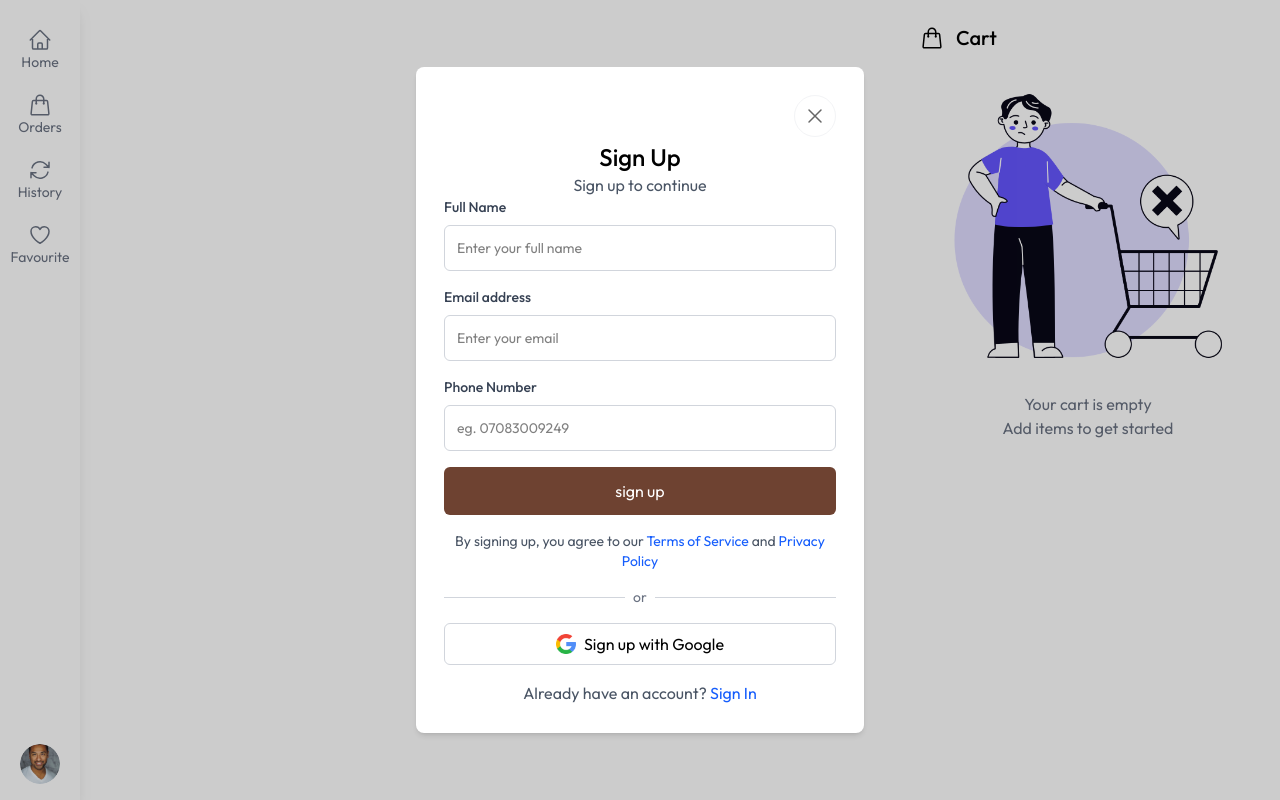
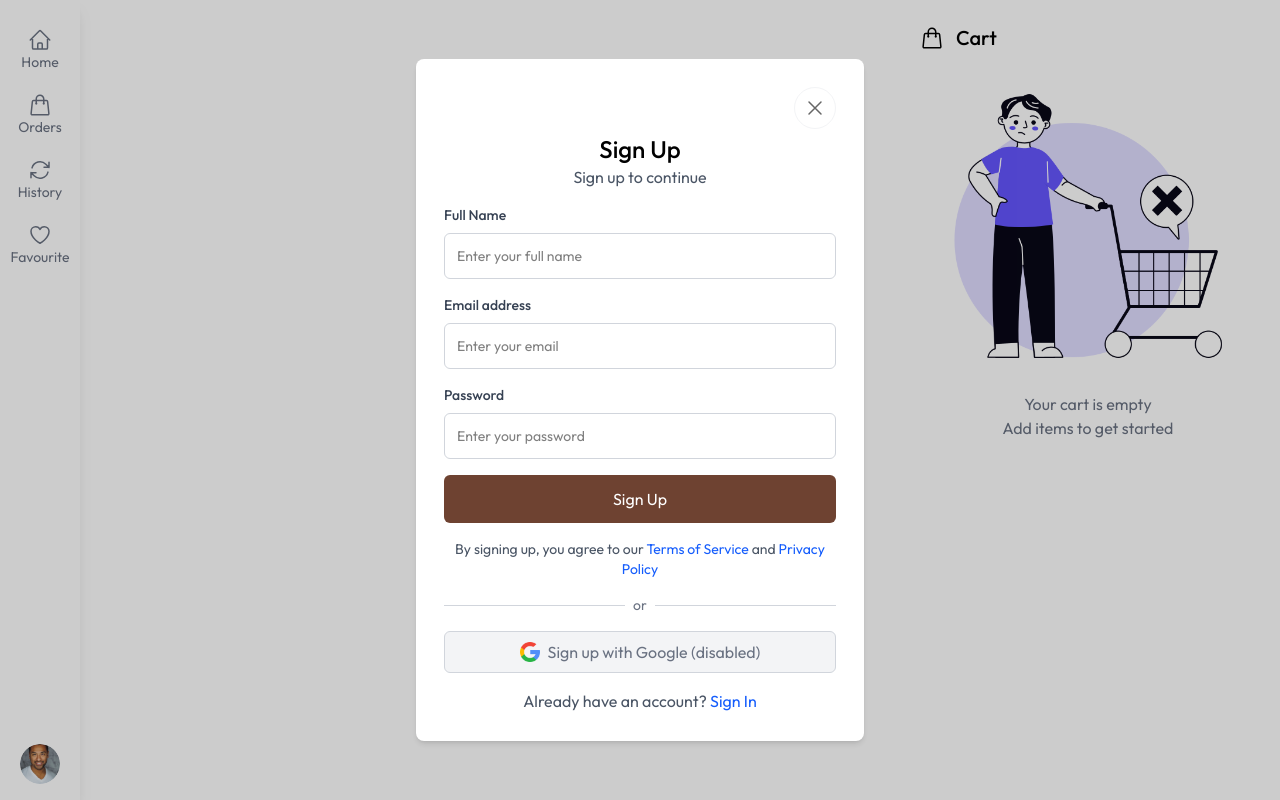
Before and after one commit to Godspowerj/Foodnest, a Next.js app: page /SignUp in a window 1280 px wide. Built offline with nearby package versions, Linux system fonts and the light colour scheme.

Commit message:
in progress

```diff
--- a/src/components/AppContextApi/AppContext.tsx
+++ b/src/components/AppContextApi/AppContext.tsx
@@ -1,8 +1,11 @@
 "use client";
 import { Products, products } from "@/asset/Product";
-import React, { createContext, useState } from "react";
+import React, { createContext, useEffect, useState } from "react";
 import { useRouter } from "next/navigation";
 import { toast } from "react-toastify";
+import { createUserWithEmailAndPassword, signInWithEmailAndPassword } from "firebase/auth";
+import { auth } from "@/lib/firebase";
+import { signOut } from "firebase/auth";
 
 type AppContextType = {
   cart: CartItem[];
@@ -31,6 +34,10 @@ type AppContextType = {
   setFavorite: React.Dispatch<React.SetStateAction<favorite[]>>;
   handleFavourite: (item: favorite) => void;
   removeFromFavourite: (id: number) => void;
+  currentUser: UserType;
+  setCurrentUser: React.Dispatch<React.SetStateAction<UserType>>;
+  emailSignup: (email: string, password: string) => Promise<void>;
+  emailSignin: (email: string, password: string) => Promise<void>;
 };
 type CartItem = {
   id: number;
@@ -43,6 +50,12 @@ type CartItem = {
 };
 type PlaceOrder = CartItem[];
 type favorite = Products;
+type UserType = {
+  name?: string | null;
+  email?: string | null;
+  photo?: string | null;
+  uid?: string;
+} | null;
 
 export const AppContext = createContext<AppContextType | undefined>(undefined);
 
@@ -57,6 +70,7 @@ export const AppProvider: React.FC<{ children: React.ReactNode }> = ({
   const [placeOrder, setPlaceOrder] = useState<PlaceOrder>([]);
   const [loading, setLoading] = useState<boolean>(false);
   const [favorite, setFavorite] = useState<favorite[]>([]);
+  const [currentUser, setCurrentUser] = useState<UserType>(null);
 
   const router = useRouter();
 
@@ -77,7 +91,7 @@ export const AppProvider: React.FC<{ children: React.ReactNode }> = ({
       : products.filter((item) => item.category === selectCategory).length;
 
   // Function to add items to the cart
-  const addToCart = (item:Products) => {
+  const addToCart = (item: Products) => {
     setCart((prev) => {
       const found = prev.find((cartItem) => cartItem.id === item.id);
       if (found) {
@@ -101,6 +115,7 @@ export const AppProvider: React.FC<{ children: React.ReactNode }> = ({
       ];
     });
   };
+
 
   const handleLoading = () => {
     setLoading(true);
@@ -142,7 +157,7 @@ export const AppProvider: React.FC<{ children: React.ReactNode }> = ({
   const removeFromFavourite = (id: number) => {
     setFavorite((prev) => prev.filter((favItem) => favItem.id !== id));
     toast.error("Item removed from favourites");
-  }
+  };
 
   // Function to update the quantity of items in the cart
   const updateCartQuantity = (id: number, amount: number) => {
@@ -157,6 +172,44 @@ export const AppProvider: React.FC<{ children: React.ReactNode }> = ({
         .filter((cartItem) => cartItem.quantity > 0)
     );
   };
+
+
+
+const emailSignup = async (email: string, password: string) => {
+  try {
+    const userCredential = await createUserWithEmailAndPassword(auth, email, password);
+    const user = userCredential.user;
+    setCurrentUser({
+      name: user.displayName,
+      email: user.email,
+      photo: user.photoURL,
+      uid: user.uid,
+    });
+    toast.success("✅ Signed up successfully!");
+  } catch (error: any) {
+    console.error("❌ Signup error:", error.message);
+    toast.error(error.message);
+  }
+};
+
+const emailSignin = async (email: string, password: string) => {
+  try {
+    const userCredential = await signInWithEmailAndPassword(auth, email, password);
+    const user = userCredential.user;
+    setCurrentUser({
+      name: user.displayName,
+      email: user.email,
+      photo: user.photoURL,
+      uid: user.uid,
+    });
+    toast.success("✅ Logged in successfully!");
+  } catch (error: any) {
+    console.error("❌ Signin error:", error.message);
+    toast.error(error.message);
+  }
+};
+
+
 
   const Contextvalue = {
     isSidebarOpen,
@@ -182,7 +235,11 @@ export const AppProvider: React.FC<{ children: React.ReactNode }> = ({
     favorite,
     setFavorite,
     handleFavourite,
-    removeFromFavourite
+    removeFromFavourite,
+    currentUser,
+    setCurrentUser,
+    emailSignup,
+    emailSignin
   };
   return (
     <AppContext.Provider value={Contextvalue}>{children}</AppContext.Provider>
--- a/src/components/Sidebar.tsx
+++ b/src/components/Sidebar.tsx
@@ -36,7 +36,7 @@ const Sidebar: React.FC = () => {
     },
   ];
 
-  const { isSidebarOpen, setAuthModal, toggleSidebar, placeOrder,favorite } =
+  const { isSidebarOpen, setAuthModal, toggleSidebar, placeOrder,favorite,currentUser } =
     useContext(AppContext)!;
   const pathname = usePathname();
   const isActive = (href: string) => {
@@ -90,12 +90,15 @@ const Sidebar: React.FC = () => {
               className="flex-1 flex flex-col items-center lg:hidden"
             >
               <Image
-                src="/profile.png"
+                src={currentUser?.photo || "/profile.png"}
                 alt="Profile"
                 width={40}
                 height={40}
                 className="w-7 h-7 rounded-full object-cover"
               />
+              <span className="text-[12px] text-gray-500 lg:mt-2 lg:text-[14px]">
+                {currentUser?.name || "Profile"}
+              </span>
               <span className="text-[12px] text-gray-500 lg:mt-2 lg:text-[14px]">
                 Profile
               </span>
--- a/src/components/signup.tsx
+++ b/src/components/signup.tsx
@@ -1,49 +1,48 @@
 "use client";
-import React, { useState } from "react";
+import React, { useState, useContext } from "react";
 import InputField from "@/components/input";
-import { useContext } from "react";
 import { AppContext } from "./AppContextApi/AppContext";
 import Button from "./button";
 import { CancelIcon } from "@/asset/asset";
-import { signInWithPopup } from "firebase/auth";
-import { auth, provider } from "@/lib/firebase";
+import { toast } from "react-toastify";
 
 export default function SignUp() {
-  const { setAuthModal } = useContext(AppContext)!;
+  const { setAuthModal, emailSignup } = useContext(AppContext)!;
+
   const [formData, setFormData] = useState({
     name: "",
     email: "",
-    text: "",
+    password: "",
   });
 
   const handleChange = (e: React.ChangeEvent<HTMLInputElement>) => {
     setFormData({ ...formData, [e.target.name]: e.target.value });
   };
-  const handleGoogleSignup = async () => {
+
+  const handleSubmit = async (e: React.FormEvent) => {
+    e.preventDefault();
+
+    if (!formData.email || !formData.password) {
+      toast.error("Please fill in all fields");
+      return;
+    }
+
     try {
-      const result = await signInWithPopup(auth, provider);
-      const user = result.user;
-      console.log("✅ Signed up with Google:", user);
-
-      // Optional: close modal or save user info to context
+      await emailSignup(formData.email, formData.password);
       setAuthModal(null);
+      toast.success("Signed up successfully");
     } catch (error: any) {
-      console.error("❌ Google signup error:", error.message);
+      console.error("Email Sign Up Error:", error.message || error);
+      toast.error("Sign up failed");
     }
   };
 
-  const handleSubmit = (e: React.FormEvent) => {
-    e.preventDefault();
-    console.log("Sign Up:", formData);
-  };
-  const { loading, setLoading } = useContext(AppContext)!;
-
   return (
-    <div className="fixed inset-0 top-0 left-0 w-full h-full flex items-center justify-center bg-black/20  z-[1000]">
+    <div className="fixed inset-0 top-0 left-0 w-full h-full flex items-center justify-center bg-black/20 z-[1000]">
       <div className="max-w-md w-full bg-white p-7 rounded-lg shadow-md">
         <div className="flex justify-end mb-1">
           <button
-            className="border-1 border-gray-100 cursor-pointer rounded-full p-2 text-black/60"
+            className="border border-gray-100 cursor-pointer rounded-full p-2 text-black/60"
             onClick={() => setAuthModal(null)}
             aria-label="Close"
           >
@@ -55,7 +54,8 @@ export default function SignUp() {
           <h2 className="text-2xl font-medium text-center">Sign Up</h2>
           <p className="text-center text-gray-600">Sign up to continue</p>
         </div>
-        <form onSubmit={handleSubmit} className="space-y-4">
+
+        <form onSubmit={handleSubmit} className="space-y-4 mt-4">
           <InputField
             label="Full Name"
             name="name"
@@ -72,15 +72,15 @@ export default function SignUp() {
             placeholder="Enter your email"
           />
           <InputField
-            label="Phone Number"
-            name="phone"
-            type="text"
-            value={formData.text}
+            label="Password"
+            name="password"
+            type="password"
+            value={formData.password}
             onChange={handleChange}
-            placeholder="eg. 07083009249"
+            placeholder="Enter your password"
           />
 
-          <Button type="submit">sign up</Button>
+          <Button type="submit">Sign Up</Button>
         </form>
 
         <p className="text-sm text-center text-gray-600 mt-4">
@@ -93,25 +93,23 @@ export default function SignUp() {
             Privacy Policy
           </span>
         </p>
+
         <div className="flex items-center my-4">
           <div className="flex-grow h-px bg-gray-300" />
           <span className="mx-2 text-gray-500 text-sm">or</span>
           <div className="flex-grow h-px bg-gray-300" />
         </div>
+
         <button
           type="button"
-          onClick={handleGoogleSignup}
-          disabled={loading}
-          style={{
-            opacity: loading ? 0.6 : 1,
-            cursor: loading ? "not-allowed" : "pointer",
-            transition: "opacity 0.3s ease",
-          }}
-          className="w-full flex items-center justify-center gap-2 border border-gray-300 rounded-md py-2 px-4 hover:bg-gray-50 transition"
+          // Disable Google SignUp for now
+          disabled
+          className="w-full flex items-center justify-center gap-2 border border-gray-300 rounded-md py-2 px-4 bg-gray-100 cursor-not-allowed text-gray-500"
         >
           <img src="/google-icon.png" alt="Google" className="w-5 h-5" />
-          <span>Sign up with Google</span>
+          <span>Sign up with Google (disabled)</span>
         </button>
+
         <p className="text-base text-center text-gray-600 mt-4">
           Already have an account?{" "}
           <button
--- a/src/lib/firebase.ts
+++ b/src/lib/firebase.ts
@@ -1,21 +1,19 @@
 // Import the functions you need from the SDKs you need
 import { initializeApp } from "firebase/app";
-import { getAuth,GoogleAuthProvider } from "firebase/auth";
+import { getAuth } from "firebase/auth";
 // TODO: Add SDKs for Firebase products that you want to use
 // https://firebase.google.com/docs/web/setup#available-libraries
 
 // Your web app's Firebase configuration
 const firebaseConfig = {
-  apiKey: "AIzaSyDc_T-bTk2_K10Ysr1XI8upTwFFi3AprBk",
-  authDomain: "foodnest-7e187.firebaseapp.com",
-  projectId: "foodnest-7e187",
-  storageBucket: "foodnest-7e187.firebasestorage.app",
-  messagingSenderId: "971870171822",
-  appId: "1:971870171822:web:d65c36a11fe07dd557733f"
+  apiKey: "AIzaSyC8ma0CSdgMbndXeJ3e5uu2ka1NWRUSx1s",
+  authDomain: "foodnest-edfcb.firebaseapp.com",
+  projectId: "foodnest-edfcb",
+  storageBucket: "foodnest-edfcb.firebasestorage.app",
+  messagingSenderId: "908550400741",
+  appId: "1:908550400741:web:100abc2880c4d878e9820c"
 };
 
 // Initialize Firebase
 const app = initializeApp(firebaseConfig);
-
 export const auth = getAuth(app);
-export const provider = new GoogleAuthProvider();
```
